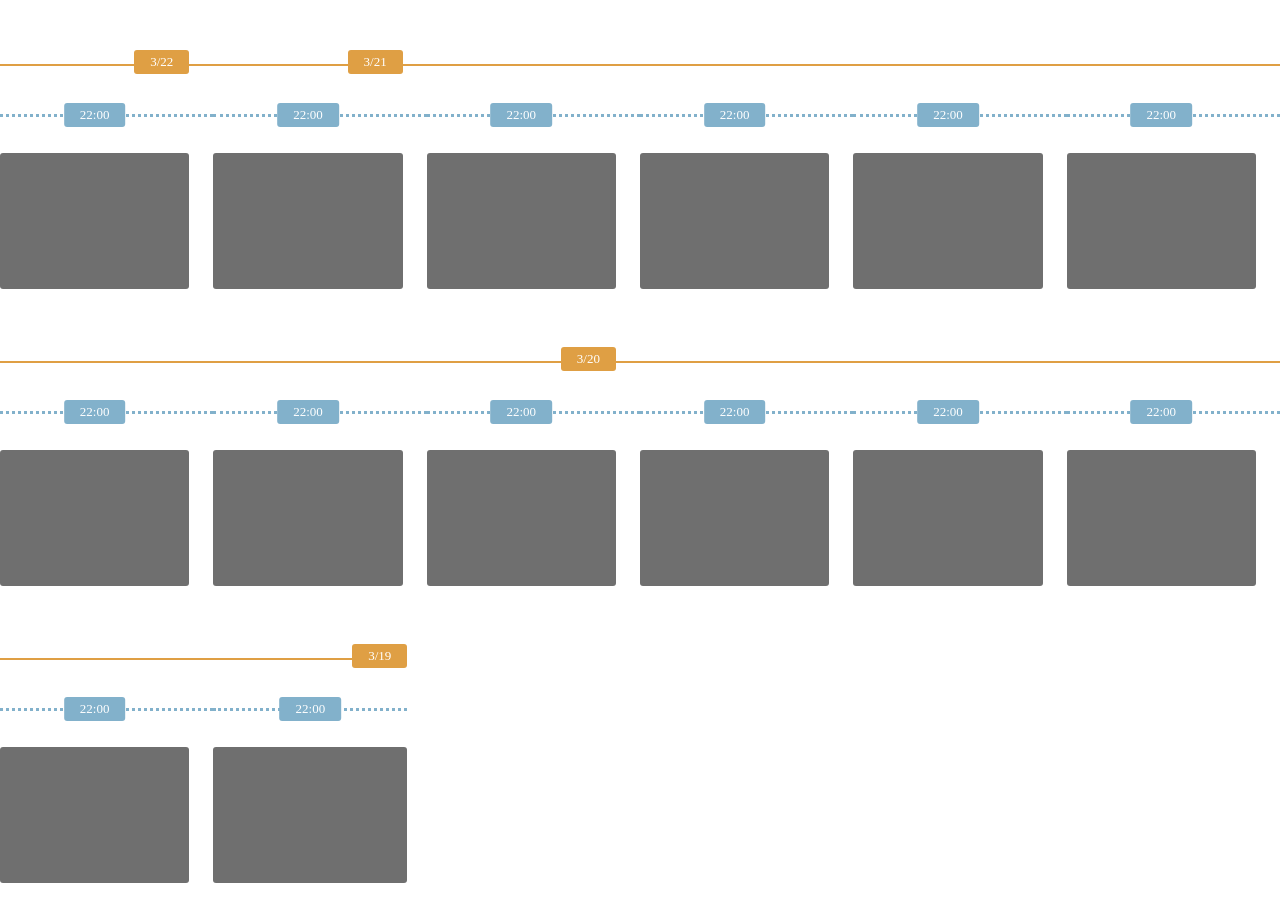
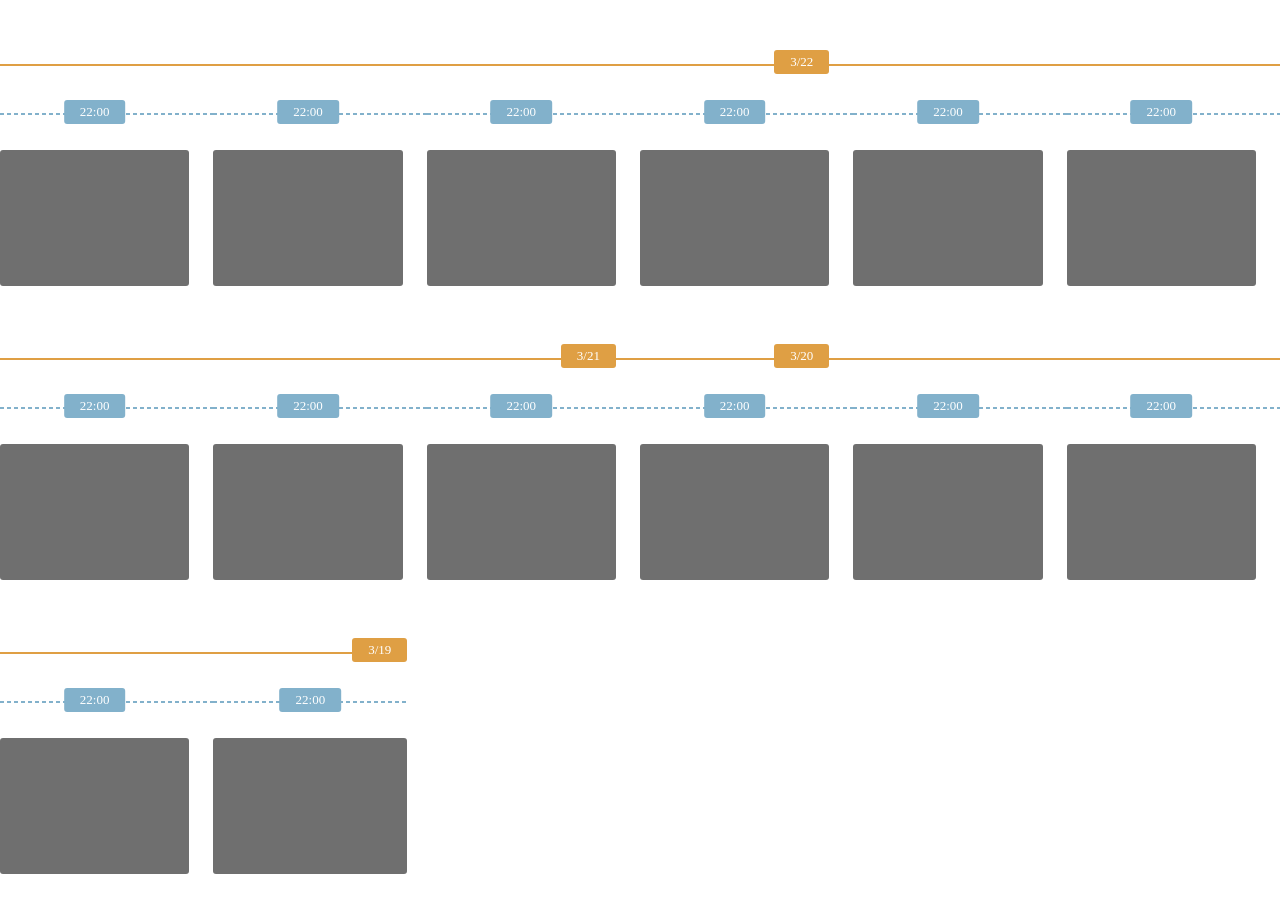
Before and after one commit to JohnYang02182/animetest, a plain HTML site: page animate_testing.html in a window 1280 px wide. Drawn offline with nearby package versions, Linux system fonts and the light colour scheme; some packages are replaced by stand-ins of ours.

Commit message:
新增動畫滑動設定。

```diff
--- a/animate_testing.html
+++ b/animate_testing.html
@@ -9,16 +9,150 @@
     <script src="https://i2.bahamut.com.tw/js/plugins/lazysizes-3.0.0.min.js" async></script>
     <script src="https://i2.bahamut.com.tw/js/plugins/dialogify.min.js"></script>
     <script src="https://i2.bahamut.com.tw/js/wall_common.js"></script>
+    <script>
+      $(document).ready(function() {
+        var new_anime = 4;
+        var a = 1;
+        for(var i=1;i<=new_anime;i++){
+          $(".newanime-date-area:nth-of-type("+i+")").children('.anime-block').addClass('lightSpeedIn').css("animation-duration",a+"s");
+          a = a - (0.08*i);
+        }
+      });
+    </script>
   </head>
   <body>
     <div class="newanime-container">
       <div class="newanime-wrap">
         <div class="newanime-block">
           <!--單則動畫-->
-          <div class="newanime-date-area">
+          <div class="newanime-date-area new-count">
+            <div class="date-block">
+              <div class="date-block-border"></div><!--border-top實線 border-bottom虛線-->
+              <svg height="20" width="216" preserveAspectRatio="xMidYMid meet" class="dotted-line">
+                <g fill="none" stroke="#82B1CB" stroke-width="2">
+                  <path stroke-dasharray="4,3" d="M0 10 l230 0" />
+                </g>
+              </svg>
+            </div>
+            <div class="anime-block">
+              <span>22:00</span>
+              <div class="anime-card-block"></div>
+            </div>
+          </div>
+          <!--單則動畫結束-->
+
+          <!--單則動畫-->
+          <div class="newanime-date-area new-count">
+            <div class="date-block">
+              <div class="date-block-border"></div><!--border-top實線 border-bottom虛線-->
+              <svg height="20" width="216" preserveAspectRatio="xMidYMid meet" class="dotted-line">
+                <g fill="none" stroke="#82B1CB" stroke-width="2">
+                  <path stroke-dasharray="4,3" d="M0 10 l235 0" />
+                </g>
+              </svg>
+            </div>
+            <div class="anime-block">
+              <span>22:00</span>
+              <div class="anime-card-block"></div>
+            </div>
+          </div>
+          <!--單則動畫結束-->
+
+          <!--單則動畫-->
+          <div class="newanime-date-area new-count">
+            <div class="date-block">
+              <div class="date-block-border"></div><!--border-top實線 border-bottom虛線-->
+              <svg height="20" width="216" preserveAspectRatio="xMidYMid meet" class="dotted-line">
+                <g fill="none" stroke="#82B1CB" stroke-width="2">
+                  <path stroke-dasharray="4,3" d="M0 10 l235 0" />
+                </g>
+              </svg>
+            </div>
+            <div class="anime-block">
+              <span>22:00</span>
+              <div class="anime-card-block"></div>
+            </div>
+          </div>
+          <!--單則動畫結束-->
+
+          <!--單則動畫-->
+          <div class="newanime-date-area new-count">
             <div class="date-block">
               <span>3/22</span>
               <div class="date-block-border"></div><!--border-top實線 border-bottom虛線-->
+              <svg height="20" width="216" preserveAspectRatio="xMidYMid meet" class="dotted-line">
+                <g fill="none" stroke="#82B1CB" stroke-width="2">
+                  <path stroke-dasharray="4,3" d="M0 10 l230 0" />
+                </g>
+              </svg>
+            </div>
+            <div class="anime-block">
+              <span>22:00</span>
+              <div class="anime-card-block"></div>
+            </div>
+          </div>
+          <!--單則動畫結束-->
+
+          <!--單則動畫-->
+          <div class="newanime-date-area">
+            <div class="date-block">
+              <div class="date-block-border"></div><!--border-top實線 border-bottom虛線-->
+              <svg height="20" width="216" preserveAspectRatio="xMidYMid meet" class="dotted-line">
+                <g fill="none" stroke="#82B1CB" stroke-width="2">
+                  <path stroke-dasharray="4,3" d="M0 10 l230 0" />
+                </g>
+              </svg>
+            </div>
+            <div class="anime-block">
+              <span>22:00</span>
+              <div class="anime-card-block"></div>
+            </div>
+          </div>
+          <!--單則動畫結束-->
+
+          <!--單則動畫-->
+          <div class="newanime-date-area">
+            <div class="date-block">
+              <div class="date-block-border"></div><!--border-top實線 border-bottom虛線-->
+              <svg height="20" width="216" preserveAspectRatio="xMidYMid meet" class="dotted-line">
+                <g fill="none" stroke="#82B1CB" stroke-width="2">
+                  <path stroke-dasharray="4,3" d="M0 10 l230 0" />
+                </g>
+              </svg>
+            </div>
+            <div class="anime-block">
+              <span>22:00</span>
+              <div class="anime-card-block"></div>
+            </div>
+          </div>
+          <!--單則動畫結束-->
+
+          <!--單則動畫-->
+          <div class="newanime-date-area">
+            <div class="date-block">
+              <div class="date-block-border"></div><!--border-top實線 border-bottom虛線-->
+              <svg height="20" width="216" preserveAspectRatio="xMidYMid meet" class="dotted-line">
+                <g fill="none" stroke="#82B1CB" stroke-width="2">
+                  <path stroke-dasharray="4,3" d="M0 10 l230 0" />
+                </g>
+              </svg>
+            </div>
+            <div class="anime-block">
+              <span>22:00</span>
+              <div class="anime-card-block"></div>
+            </div>
+          </div>
+          <!--單則動畫結束-->
+
+          <!--單則動畫-->
+          <div class="newanime-date-area">
+            <div class="date-block">
+              <div class="date-block-border"></div><!--border-top實線 border-bottom虛線-->
+              <svg height="20" width="216" preserveAspectRatio="xMidYMid meet" class="dotted-line">
+                <g fill="none" stroke="#82B1CB" stroke-width="2">
+                  <path stroke-dasharray="4,3" d="M0 10 l230 0" />
+                </g>
+              </svg>
             </div>
             <div class="anime-block">
               <span>22:00</span>
@@ -32,78 +166,11 @@
             <div class="date-block">
               <span>3/21</span>
               <div class="date-block-border"></div><!--border-top實線 border-bottom虛線-->
-            </div>
-            <div class="anime-block">
-              <span>22:00</span>
-              <div class="anime-card-block"></div>
-            </div>
-          </div>
-          <!--單則動畫結束-->
-
-          <!--單則動畫-->
-          <div class="newanime-date-area">
-            <div class="date-block">
-              <div class="date-block-border"></div><!--border-top實線 border-bottom虛線-->
-            </div>
-            <div class="anime-block">
-              <span>22:00</span>
-              <div class="anime-card-block"></div>
-            </div>
-          </div>
-          <!--單則動畫結束-->
-
-          <!--單則動畫-->
-          <div class="newanime-date-area">
-            <div class="date-block">
-              <div class="date-block-border"></div><!--border-top實線 border-bottom虛線-->
-            </div>
-            <div class="anime-block">
-              <span>22:00</span>
-              <div class="anime-card-block"></div>
-            </div>
-          </div>
-          <!--單則動畫結束-->
-
-          <!--單則動畫-->
-          <div class="newanime-date-area">
-            <div class="date-block">
-              <div class="date-block-border"></div><!--border-top實線 border-bottom虛線-->
-            </div>
-            <div class="anime-block">
-              <span>22:00</span>
-              <div class="anime-card-block"></div>
-            </div>
-          </div>
-          <!--單則動畫結束-->
-
-          <!--單則動畫-->
-          <div class="newanime-date-area">
-            <div class="date-block">
-              <div class="date-block-border"></div><!--border-top實線 border-bottom虛線-->
-            </div>
-            <div class="anime-block">
-              <span>22:00</span>
-              <div class="anime-card-block"></div>
-            </div>
-          </div>
-          <!--單則動畫結束-->
-
-          <!--單則動畫-->
-          <div class="newanime-date-area">
-            <div class="date-block">
-              <div class="date-block-border"></div><!--border-top實線 border-bottom虛線-->
-            </div>
-            <div class="anime-block">
-              <span>22:00</span>
-              <div class="anime-card-block"></div>
-            </div>
-          </div>
-          <!--單則動畫結束-->
-
-          <!--單則動畫-->
-          <div class="newanime-date-area">
-            <div class="date-block">
-              <div class="date-block-border"></div><!--border-top實線 border-bottom虛線-->
+              <svg height="20" width="216" preserveAspectRatio="xMidYMid meet" class="dotted-line">
+                <g fill="none" stroke="#82B1CB" stroke-width="2">
+                  <path stroke-dasharray="4,3" d="M0 10 l230 0" />
+                </g>
+              </svg>
             </div>
             <div class="anime-block">
               <span>22:00</span>
@@ -117,6 +184,11 @@
             <div class="date-block">
               <span>3/20</span>
               <div class="date-block-border"></div><!--border-top實線 border-bottom虛線-->
+              <svg height="20" width="216" preserveAspectRatio="xMidYMid meet" class="dotted-line">
+                <g fill="none" stroke="#82B1CB" stroke-width="2">
+                  <path stroke-dasharray="4,3" d="M0 10 l230 0" />
+                </g>
+              </svg>
             </div>
             <div class="anime-block">
               <span>22:00</span>
@@ -129,6 +201,11 @@
           <div class="newanime-date-area">
             <div class="date-block">
               <div class="date-block-border"></div><!--border-top實線 border-bottom虛線-->
+              <svg height="20" width="216" preserveAspectRatio="xMidYMid meet" class="dotted-line">
+                <g fill="none" stroke="#82B1CB" stroke-width="2">
+                  <path stroke-dasharray="4,3" d="M0 10 l230 0" />
+                </g>
+              </svg>
             </div>
             <div class="anime-block">
               <span>22:00</span>
@@ -141,6 +218,11 @@
           <div class="newanime-date-area">
             <div class="date-block">
               <div class="date-block-border"></div><!--border-top實線 border-bottom虛線-->
+              <svg height="20" width="216" preserveAspectRatio="xMidYMid meet" class="dotted-line">
+                <g fill="none" stroke="#82B1CB" stroke-width="2">
+                  <path stroke-dasharray="4,3" d="M0 10 l230 0" />
+                </g>
+              </svg>
             </div>
             <div class="anime-block">
               <span>22:00</span>
@@ -153,18 +235,11 @@
           <div class="newanime-date-area">
             <div class="date-block">
               <div class="date-block-border"></div><!--border-top實線 border-bottom虛線-->
-            </div>
-            <div class="anime-block">
-              <span>22:00</span>
-              <div class="anime-card-block"></div>
-            </div>
-          </div>
-          <!--單則動畫結束-->
-
-          <!--單則動畫-->
-          <div class="newanime-date-area">
-            <div class="date-block">
-              <div class="date-block-border"></div><!--border-top實線 border-bottom虛線-->
+              <svg height="20" width="216" preserveAspectRatio="xMidYMid meet" class="dotted-line">
+                <g fill="none" stroke="#82B1CB" stroke-width="2">
+                  <path stroke-dasharray="4,3" d="M0 10 l230 0" />
+                </g>
+              </svg>
             </div>
             <div class="anime-block">
               <span>22:00</span>
@@ -178,6 +253,11 @@
             <div class="date-block">
               <span>3/19</span>
               <div class="date-block-border"></div><!--border-top實線 border-bottom虛線-->
+              <svg height="20" width="216" preserveAspectRatio="xMidYMid meet" class="dotted-line">
+                <g fill="none" stroke="#82B1CB" stroke-width="2">
+                  <path stroke-dasharray="4,3" d="M0 10 l230 0" />
+                </g>
+              </svg>
             </div>
             <div class="anime-block">
               <span>22:00</span>
--- a/sass/src/page/_animetest.scss
+++ b/sass/src/page/_animetest.scss
@@ -1,29 +1,16 @@
-@keyframes bounceInLeft {
-  from,
-  60%,
-  75%,
-  90%,
-  to {
-    -webkit-animation-timing-function: cubic-bezier(0.215, 0.61, 0.355, 1);
-    animation-timing-function: cubic-bezier(0.215, 0.61, 0.355, 1);
-  }
-
-  0% {
-    opacity: 1;
-    transform: translate3d(-600px, 0, 0);
+@keyframes lightSpeedIn {
+  from {
+    transform: translate3d(-100%, 0, 0) skewX(20deg);
+    opacity: 0;
   }
 
   60% {
+    transform: skewX(5deg);
     opacity: 1;
-    transform: translate3d(10px, 0, 0);
   }
 
-  75% {
-    transform: translate3d(0, 0, 0);
-  }
-
-  90% {
-    transform: translate3d(0, 0, 0);
+  80% {
+    transform: skewX(0deg);
   }
 
   to {
@@ -31,10 +18,12 @@
   }
 }
 
-.bounceInLeft {
-  animation-name: bounceInLeft;
-  animation-duration: 0.3s;
+.lightSpeedIn {
+  animation-name: lightSpeedIn;
+  animation-timing-function: ease-out;
+  animation-duration: 1.0s;
 }
+
 
 .newanime-container {
   position: relative;
@@ -84,8 +73,13 @@
           .date-block-border {
             border: none;
             border-top: 2px solid #Df9F44;
-            border-bottom: 3px dotted #82B1CB;
             height: 48px;
+          }
+          .dotted-line {
+            position: absolute;
+            top: 40px;
+            left: 0;
+            width: 100%;
           }
         }
         .anime-block {
```
Also changed, not shown: css/animatetest.css, 1 other file.
